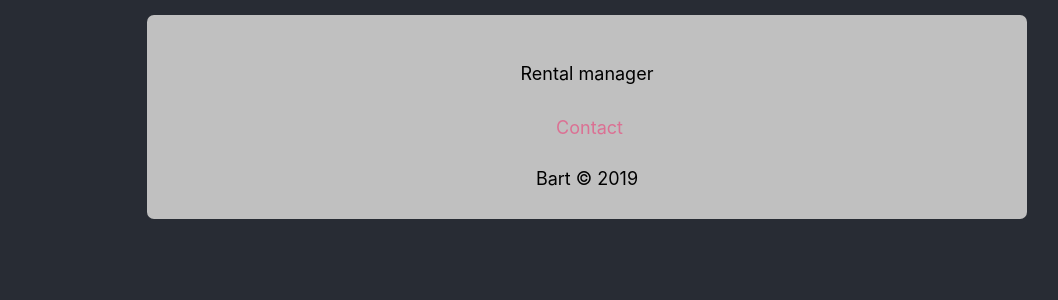
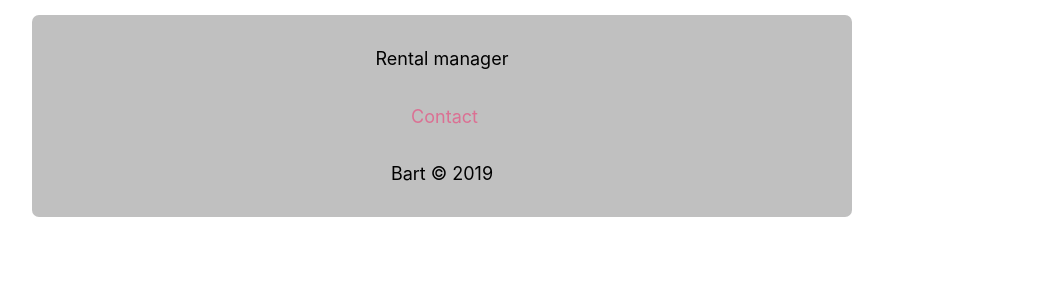
Before and after one commit to bartdeveloper/react-currency-manager, a React (Create React App) app: page / in a window 1280 px wide. Shown: the top 300 px of the page, without its empty margins (53-1111 px from the left). Built offline with nearby package versions, Linux system fonts and the light colour scheme.

Commit message:
Added Bootstrap.

```diff
--- a/package.json
+++ b/package.json
@@ -1,8 +1,9 @@
 {
-  "name": "rental-manager",
+  "name": "currency-manager",
   "version": "0.1.1",
   "private": true,
   "dependencies": {
+    "bootstrap": "^4.2.1",
     "formik": "^1.4.1",
     "react": "^16.7.0",
     "react-dom": "^16.7.0",
--- a/public/index.html
+++ b/public/index.html
@@ -15,6 +15,6 @@
   </head>
   <body>
     <noscript>You need to enable JavaScript to run this app.</noscript>
-    <div id="root"></div>
+    <div id="root" class="container"></div>
   </body>
 </html>
--- a/src/Start.js
+++ b/src/Start.js
@@ -26,7 +26,7 @@ class Start extends Component {
 
         return(
 
-            <div className="content">
+            <div className="content col-md-12">
 
                 <p>
                     Rental manager
--- a/src/index.js
+++ b/src/index.js
@@ -3,6 +3,7 @@ import ReactDOM from 'react-dom';
 import './index.css';
 import App from './App';
 import * as serviceWorker from './serviceWorker';
+import 'bootstrap/dist/css/bootstrap.css';
 
 ReactDOM.render(<App />, document.getElementById('root'));
 
```
Also changed, not shown: 2 other files (tests, documents, lock files or other folders).
